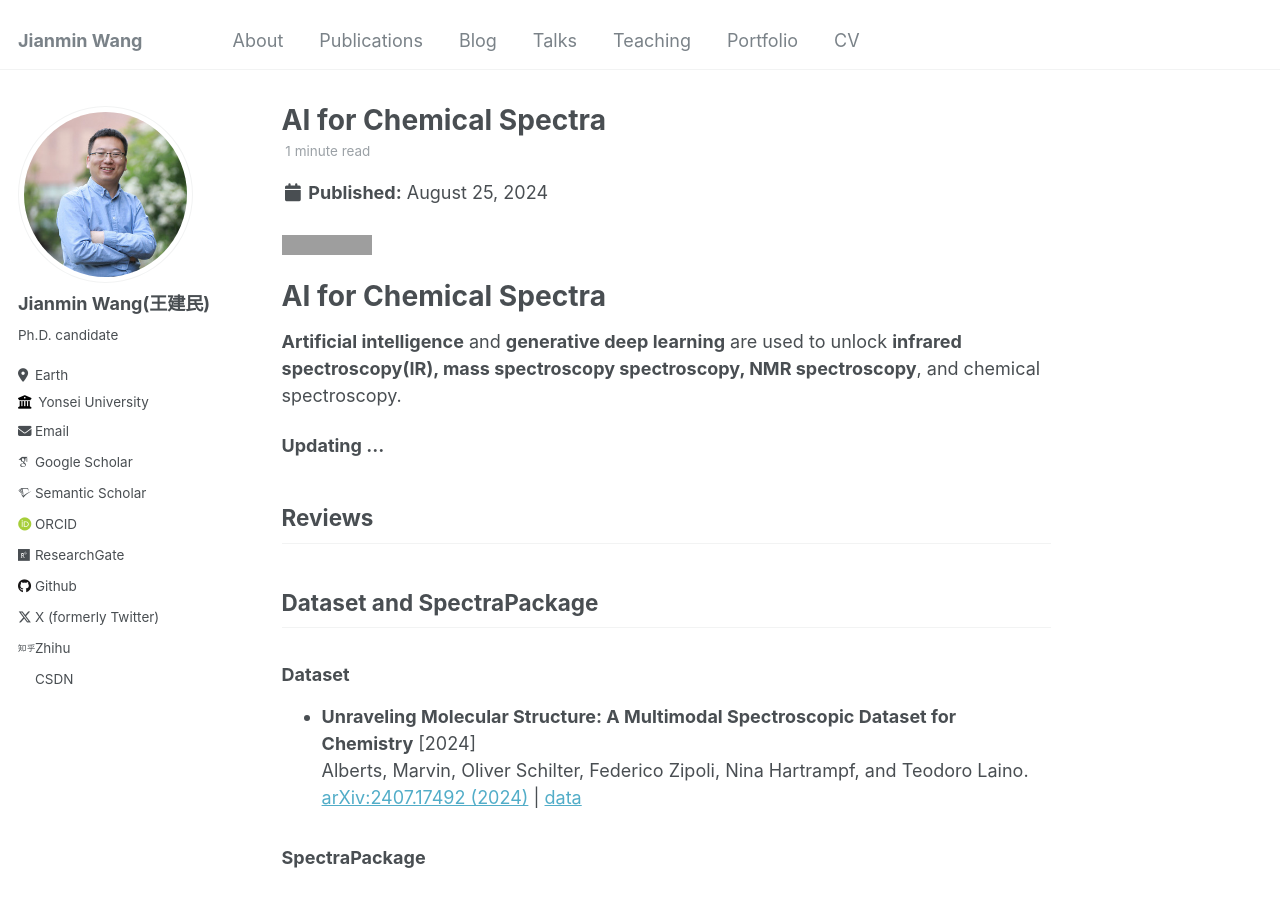
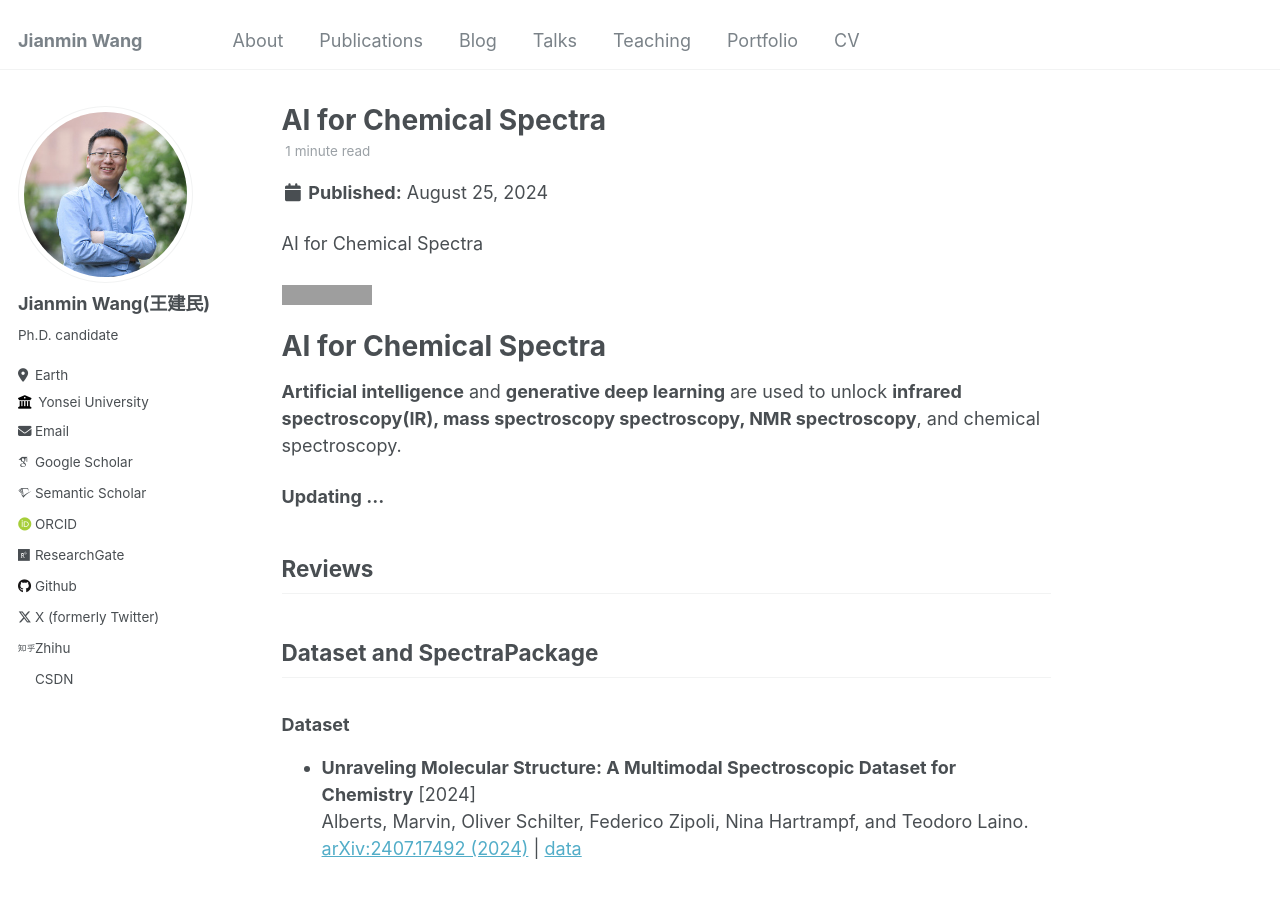
Before and after one commit to Jianmin2drugai/Jianmin2drugai.github.io, a Jekyll site: the page built from _posts/2024-08-25-chemicalspectra-ai-note-post.md, in a window 1280 px wide and 900 px high. Built offline with Jekyll 4.4.1, drawn with Linux system fonts in a browser that asks for light colours; some web fonts are replaced; grey boxes are pictures that could not be loaded.

Commit message:
Update 2024-08-25-chemicalspectra-ai-note-post.md

```diff
--- a/_posts/2024-08-25-chemicalspectra-ai-note-post.md
+++ b/_posts/2024-08-25-chemicalspectra-ai-note-post.md
@@ -9,6 +9,10 @@ tags:
   - Mass
   - NMR
 ---
+
+
+AI for Chemical Spectra
+
 
 [![License: GPL](https://img.shields.io/badge/License-GPL-yellow)](https://github.com/AspirinCode/awesome-ChemicalSpectraAI)
 
```
